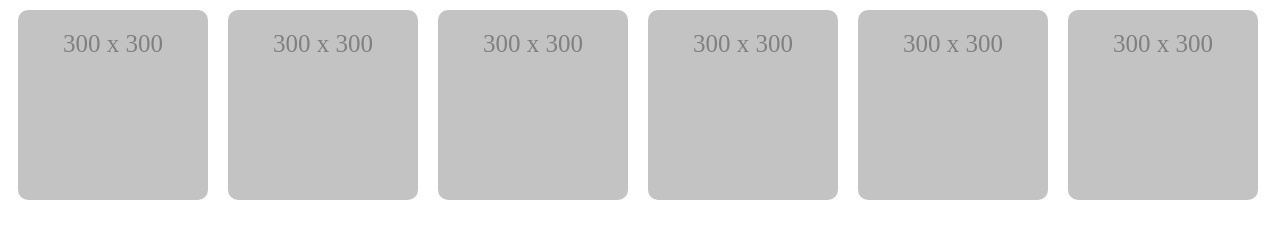
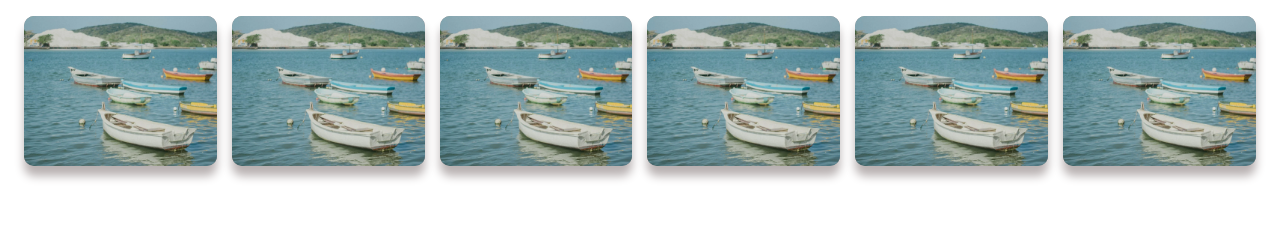
Before and after one commit to anihasumitha/HTML_CSS, a plain HTML site: page 6_Photo-gallery/index.html in a window 1280 px wide. Shown: the part 94-332 px from the top of the page. Drawn offline with Linux system fonts and the light colour scheme.

Commit message:
Add final project for HTML CSS

```diff
--- a/6_Photo-gallery/index.html
+++ b/6_Photo-gallery/index.html
@@ -12,12 +12,12 @@
         <h1><strong>Photo Gallery</strong></h1>
     </header>
     <section class="container">
-        <div class="box">300 x 300</div>
-        <div class="box">300 x 300</div>
-        <div class="box">300 x 300</div>
-        <div class="box">300 x 300</div>
-        <div class="box">300 x 300</div>
-        <div class="box">300 x 300</div>
+        <div class="box"><img src="A1.jpg" alt="A1"></div>
+        <div class="box"><img src="A1.jpg" alt="A1"></div>
+        <div class="box"><img src="A1.jpg" alt="A1"></div>
+        <div class="box"><img src="A1.jpg" alt="A1"></div>
+        <div class="box"><img src="A1.jpg" alt="A1"></div>
+        <div class="box"><img src="A1.jpg" alt="A1"></div>
     </section>
 
 </body>
--- a/6_Photo-gallery/style.css
+++ b/6_Photo-gallery/style.css
@@ -9,26 +9,29 @@ header{
 }
 
 .container{
-    display: flex;
-    flex-flow: row wrap;
+        display: grid;
+        grid-template-columns: repeat(auto-fit, minmax(150px, 1fr));
+        gap: 15px;
+        padding: 1rem;
+}
 
-    padding: 0 ;
+.box img{
+    height: 100%;
+    width: 100%;
+    object-fit: cover;
+    border-radius:10px;
 }
+
+
 .box{
     height:150px;
-    width:150px;
+    width:100%;
     border-radius: 10px;
-    background-color: rgb(195, 195, 195);
+    background-color: rgb(147, 140, 140);
     color: gray;
-
-
     font-size: 25px;
-    text-align: center;
-    padding-top: 70px;
-
-    margin: 10px;
-    padding: 20px;
-
-
-
+    box-shadow: 0px 10px 10px rgb(184, 177, 177);
+    display: flex;
+    justify-content: center;
+    align-items: center;
 }
```
Also changed, not shown: 1 other file.
